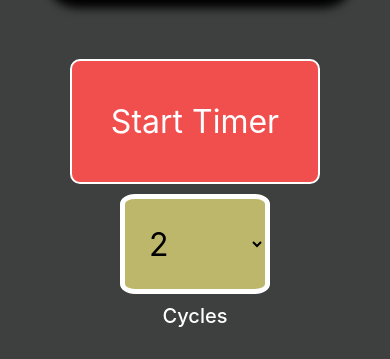
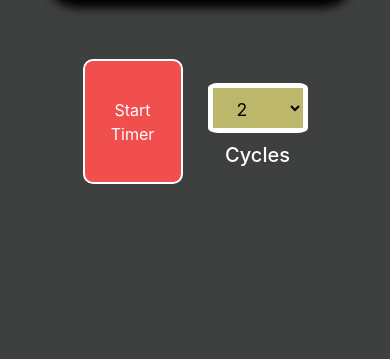
Before and after one commit to sgrpnwr/Innerhour, a React (Create React App) app: page /pomodoro in a window 390 px wide. Shown: the part 549-908 px from the top of the page. Built offline with nearby package versions, Linux system fonts and the light colour scheme.

Commit message:
cycleno fix

```diff
--- a/src/components/css/Pomodore.module.css
+++ b/src/components/css/Pomodore.module.css
@@ -97,17 +97,23 @@
         margin-top: 50px;
         width:250px;
         height:250px;
-        flex-direction: column;
         justify-content: space-around;
-        align-items: stretch;
+        align-items: baseline;
+        flex-wrap: wrap;
     }
     h5{
         margin-top: 10px;
     }
     .dropdown{
         margin-top:10px;
-        height:100px;
-        width:150px;
+        height:50px;
+        width:100px;
+        font-size:1.1rem;
+    }
+    .startstop{
+        font-size:1rem;
+        height:50px;
+        width:100px;
     }
 }
 @media (max-height:580px){
@@ -119,11 +125,12 @@
     }
     .startstop{
         min-height:10px;
-        min-width:100px;
+        min-width:50px;
     }
     .buttonsdiv{
         height:200px;
     }
+
 }
 @keyframes fadein{
 
```
